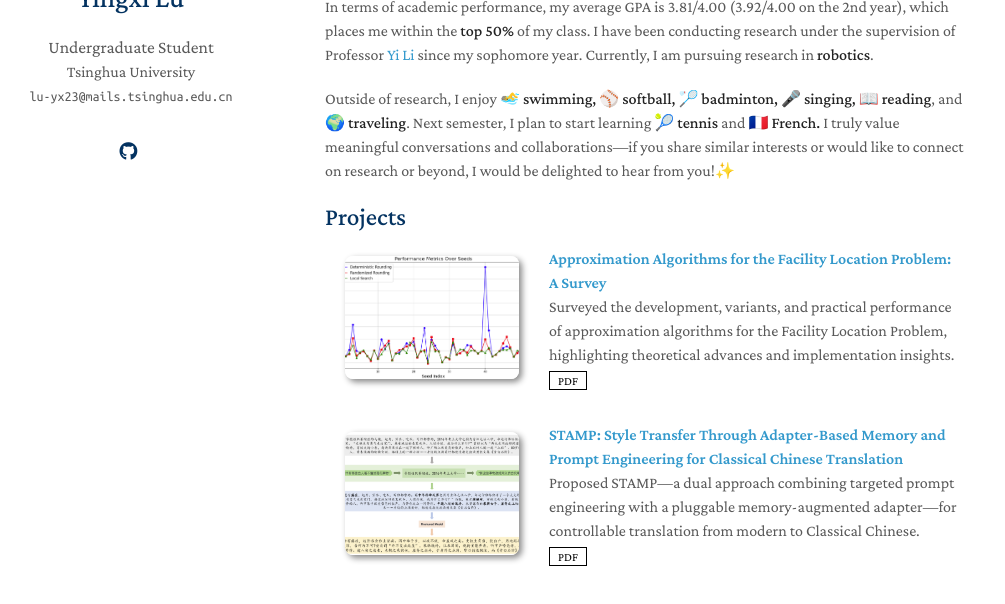
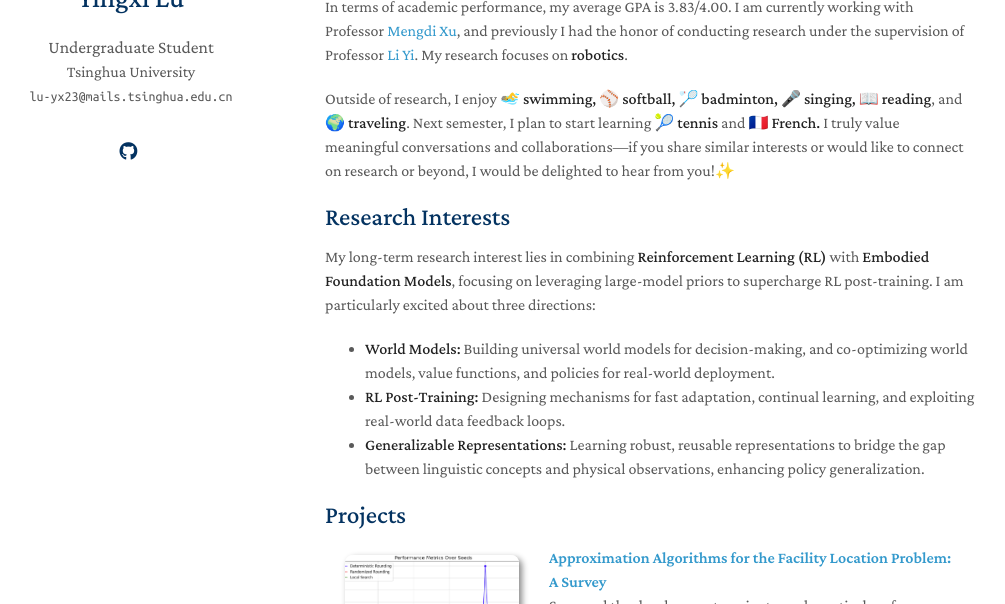
Before and after one commit to luyingxi35/luyingxi35.github.io, a Jekyll site: the page built from index.md, in a window 1280 px wide and 900 px high, cut to the strip 206-810 px from the top of the window. Shown: the whole strip, without its empty margins (145-1150 px from the left). Built offline with Jekyll 4.4.1, drawn with Linux system fonts in a browser that asks for light colours; a style sheet for code colours, icons or effects is not loaded; our own code applies the rules of GitHub Pages for plain Markdown files; some of the changed text lies outside the part shown.

Commit message:
update 2026.6

```diff
--- a/_data/experience.yml
+++ b/_data/experience.yml
@@ -1,6 +1,19 @@
 main:
+  - title: "Failure-aware Progress Estimation for Universal Reward Modeling"
+    description: "Advised by <a href='https://www.mengdixu.me/'>Prof. Mengdi Xu</a> (Tsinghua University) <br> Failure-aware progress estimation for robotic manipulation with frame-level trajectory supervision and downstream real-world RL applications. Excited to further explore the intersection of RL and reward modeling."
+    time: "2026.5 - Present"
+
+  - title: "Causal Action Tokenizer for Autoregressive VLA"
+    description: "Advised by <a href='https://www.mengdixu.me/'>Prof. Mengdi Xu</a> (Tsinghua University) <br> Reframing tokenization as a causally structured generative process by conditional annealing. Developed an understanding of and interest in VLA and foundation models."
+    time: "2026.2 - 2026.5"
+    others: "<strong>&nbsp;<i style='color:red'>Second author · In submission</i></strong>"
+
+  - title: "Generalizable Sim2Real Post-Training by Perception-Policy Disentanglement"
+    description: "Advised by <a href='https://ericyi.github.io/'>Prof. Li Yi</a> (Tsinghua University) <br> Developing a perception-policy disentanglement framework for sim2real post-training to enhance policy performance while keeping generalizability. Extensive experience in both simulation and real-world robot experiments."
+    time: "2025.6 - 2026.1"
+
   - title: "Moonshot AI, Beijing"
     image: ./assets/img/moonshot.png
-    description: "<b>Intern</b> <br> Advanced the physics-reasoning capabilities of large language models."
+    description: "<b>Algorithm Intern</b> <br> Enhanced the physics-reasoning capabilities of multi-modal large language models through reinforcement learning."
     time: "2025.2 - 2025.8"
     page: https://www.moonshot.cn/
--- a/index.md
+++ b/index.md
@@ -5,20 +5,16 @@
 ## About Me
 I am currently a third-year undergraduate student in [Institute for Interdisciplinary Information Sciences (IIIS, Yao Class)](https://iiis.tsinghua.edu.cn/en/) at [Tsinghua University](https://www.tsinghua.edu.cn/en/), majoring in Artificial Intelligence. Prior to this, I was a member of the <span style="color:darkred"><strong>China National Physics Olympiad Training Team</strong></span>.
 
-In terms of academic performance, my average GPA is 3.81/4.00 (3.92/4.00 on the 2nd year), which places me within the <span style="color:darkred"><strong>top 50%</strong></span> of my class. I have been conducting research under the supervision of Professor [Yi Li](https://ericyi.github.io/) since my sophomore year. Currently, I am pursuing research in <span style="color:darkred"><strong>robotics</strong></span>.
+In terms of academic performance, my average GPA is 3.83/4.00. I am currently working with Professor [Mengdi Xu](https://www.mengdixu.me/), and previously I had the honor of conducting research under the supervision of Professor [Li Yi](https://ericyi.github.io/). My research focuses on <span style="color:darkred"><strong>robotics</strong></span>.
 
 Outside of research, I enjoy <span style="color:darkred"><strong>🏊‍♂️ swimming, ⚾ softball, 🏸 badminton, 🎤 singing, 📖 reading</strong></span>, and <span style="color:darkred"><strong>🌍 traveling</strong></span>. Next semester, I plan to start learning <span style="color:darkred"><strong>🎾 tennis</strong></span> and <span style="color:darkred"><strong>🇫🇷 French.</strong></span> I truly value meaningful conversations and collaborations—if you share similar interests or would like to connect on research or beyond, I would be delighted to hear from you!✨
 
-<!-- ## Research Interests
-My research interests include:
-- **Robotics:** Robot learning and Manipulation
-    - Generalization across diverse objects and environments
-    - Robustness in real-world settings
-    - Bridging the gap between simulation and reality
-    - Empower robot manipulation with foundation model
-- **Multi-modal LLMs:** Reasoning with multi-modal LLMs.
+## Research Interests
+My long-term research interest lies in combining <span style="color:darkred"><strong>Reinforcement Learning (RL)</strong></span> with <span style="color:darkred"><strong>Embodied Foundation Models</strong></span>, focusing on leveraging large-model priors to supercharge RL post-training. I am particularly excited about three directions:
 
-Currently, I am particularly interested in <span style="color:darkred"><strong>robotics</strong></span>, and I have been devoted to <span style="color:darkred"><strong>improving task success rates</strong></span> while<span style="color:darkred"><strong> maintaining strong generalizability</strong></span> through <span style="color:darkred"><strong>sim-to-real post-training</strong></span>. -->
+- <span style="color:darkred"><strong>World Models:</strong></span> Building universal world models for decision-making, and co-optimizing world models, value functions, and policies for real-world deployment.
+- <span style="color:darkred"><strong>RL Post-Training:</strong></span> Designing mechanisms for fast adaptation, continual learning, and exploiting real-world data feedback loops.
+- <span style="color:darkred"><strong>Generalizable Representations:</strong></span> Learning robust, reusable representations to bridge the gap between linguistic concepts and physical observations, enhancing policy generalization.
 
 {% include_relative _includes/projects.md %}
 
```
